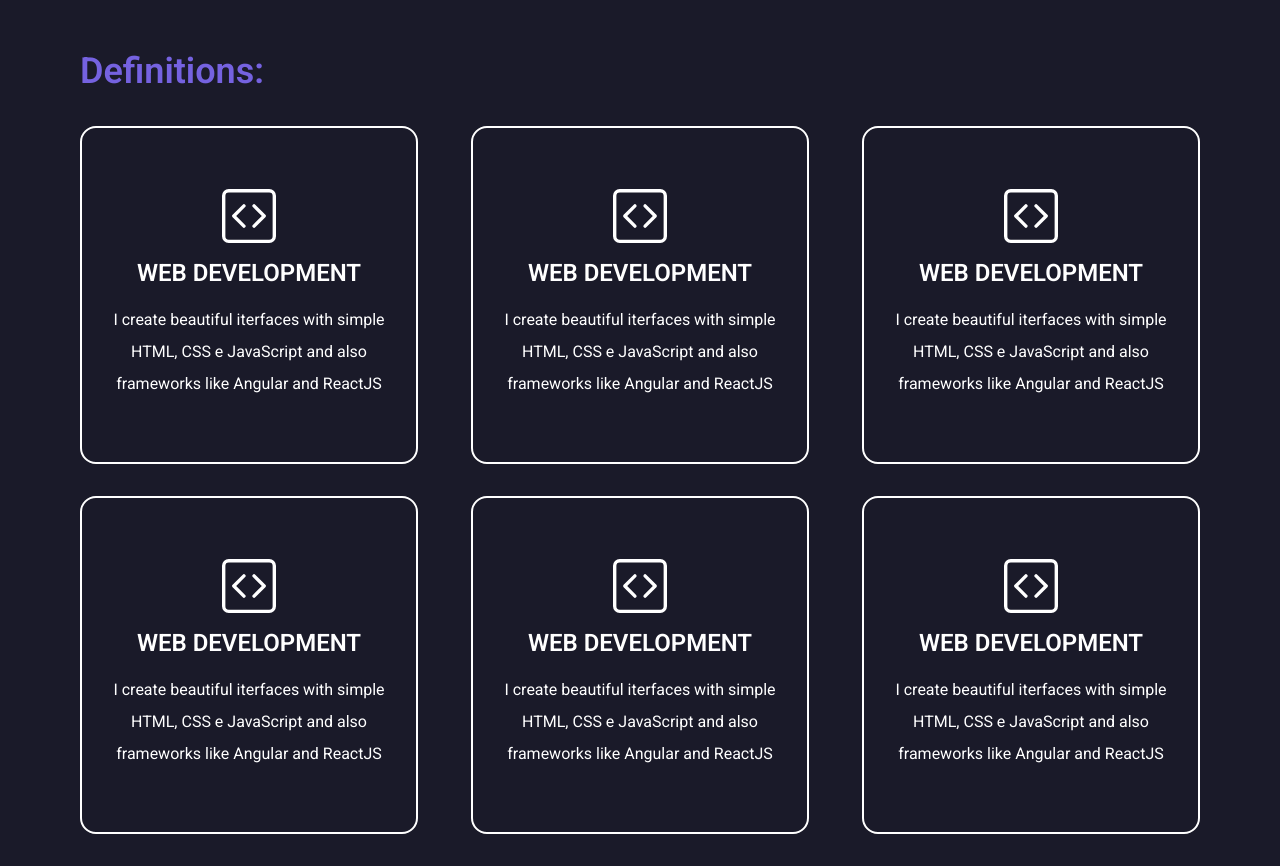
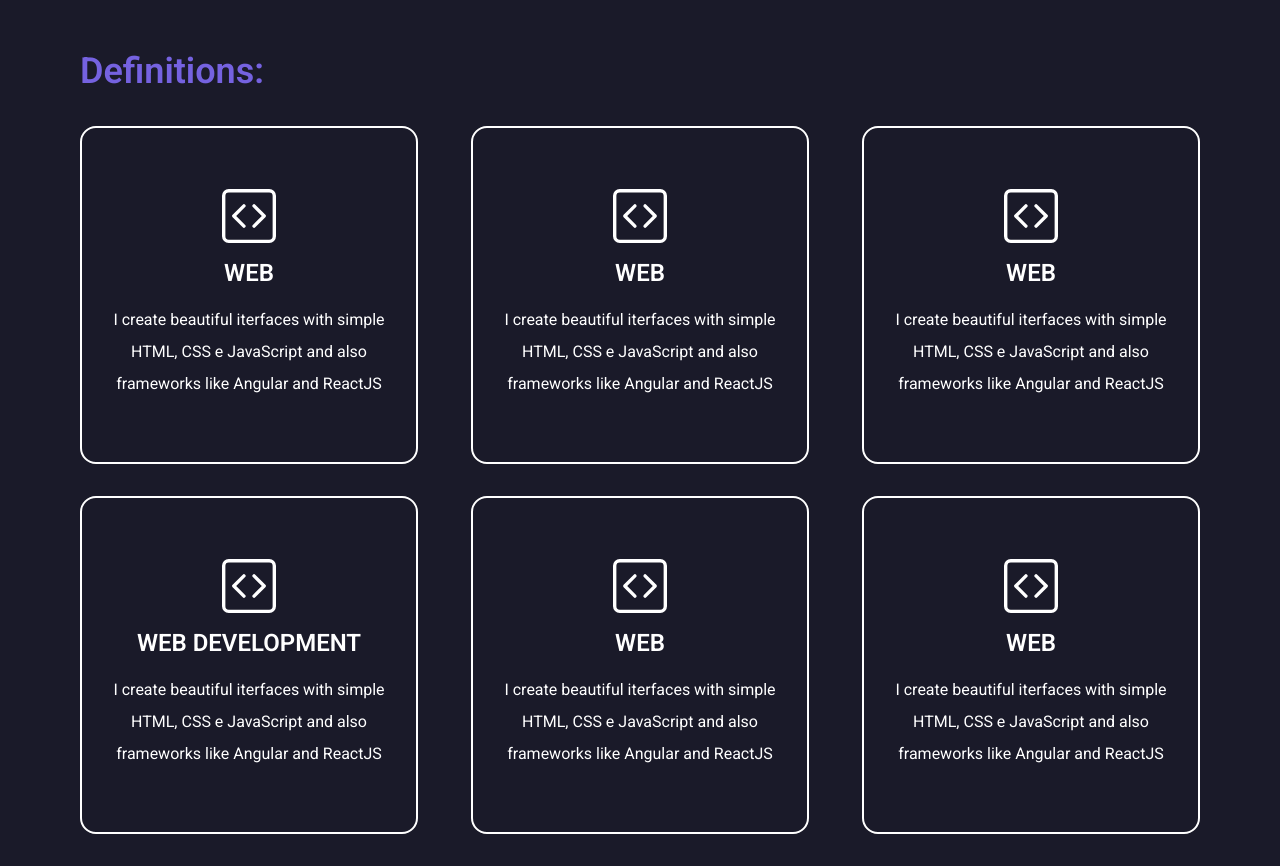
Before and after one commit to ErickBss/Portfolio, a Next.js app: page / in a window 1280 px wide. Shown: the part 1480-2346 px from the top of the page. Built offline with nearby package versions, Linux system fonts and the light colour scheme.

Commit message:
interaction_between_pages

```diff
--- a/src/components/About/cards.tsx
+++ b/src/components/About/cards.tsx
@@ -1,4 +1,5 @@
 import { Box, Icon, Text } from '@chakra-ui/react'
+import { useEffect } from 'react'
 import { IconType } from 'react-icons'
 
 interface AbilitiesCardsProps {
@@ -23,7 +24,9 @@
   return (
     <Box
       as="button"
-      onClick={() => handleCurrentAbility(ability)}
+      onClick={() => {
+        handleCurrentAbility(ability)
+      }}
       display="flex"
       w={{ base: '8rem', md: '10rem', lg: '13rem', xl: '15.875rem' }}
       h={{ base: '8rem', md: '10rem', lg: '13rem', xl: '15.875rem' }}
--- a/src/components/About/index.tsx
+++ b/src/components/About/index.tsx
@@ -87,7 +87,7 @@
             icon={BsCodeSquare}
           />
         </Flex>
-        <Definitions />
+        <Definitions currentAbility={currentAbility} />
       </Flex>
     </Flex>
   )
--- a/src/components/Definitions/DefinitionBox.tsx
+++ b/src/components/Definitions/DefinitionBox.tsx
@@ -1,15 +1,36 @@
 import { Box, Icon, Heading, Text, Flex, VStack } from '@chakra-ui/react'
 
-import { BsCodeSquare } from 'react-icons/bs'
+import { IconType } from 'react-icons/lib'
 
-export function DefinitionBox() {
+interface DefinitionBoxProps {
+  icon: IconType
+  ability: string
+  description: string
+  currentAbility: string
+}
+
+export function DefinitionBox({
+  icon,
+  ability,
+  description,
+  currentAbility,
+}: DefinitionBoxProps) {
+  let isActive = false
+
+  console.log(currentAbility, '||', ability)
+
+  if (currentAbility === ability) {
+    isActive = true
+  }
+
   return (
     <Box
       display="flex"
       p="0 0.5rem"
       w="21.125rem"
       h="21.125rem"
-      border="2px solid white"
+      border="2px solid"
+      borderColor={isActive ? 'purple.400' : 'white'}
       flexDirection="column"
       justifyContent="center"
       gap="1rem"
@@ -18,14 +39,13 @@
       borderRadius="1rem"
     >
       <VStack spacing="1rem">
-        <Icon as={BsCodeSquare} fontSize="3.375rem" />
+        <Icon as={icon} fontSize="3.375rem" />
         <Heading fontSize="1.5rem" textTransform="uppercase" fontWeight="600">
-          Web Development
+          {ability}
         </Heading>
       </VStack>
       <Text fontSize="1rem" lineHeight="2rem">
-        I create beautiful iterfaces with simple HTML, CSS e JavaScript and also
-        frameworks like Angular and ReactJS
+        {description}
       </Text>
     </Box>
   )
--- a/src/components/Definitions/index.tsx
+++ b/src/components/Definitions/index.tsx
@@ -2,7 +2,13 @@
 
 import { DefinitionBox } from './DefinitionBox'
 
-export function Definitions() {
+import { BsCodeSquare } from 'react-icons/bs'
+
+interface DefinitionBoxProps {
+  currentAbility: string
+}
+
+export function Definitions({ currentAbility }: DefinitionBoxProps) {
   return (
     <Stack direction="column" spacing="2rem" w="70rem">
       <Heading color="purple.400" fontWeight="600">
@@ -10,12 +16,48 @@
       </Heading>
 
       <Flex justify="space-between" gap="2rem" flexWrap="wrap">
-        <DefinitionBox />
-        <DefinitionBox />
-        <DefinitionBox />
-        <DefinitionBox />
-        <DefinitionBox />
-        <DefinitionBox />
+        <DefinitionBox
+          icon={BsCodeSquare}
+          ability="Web"
+          currentAbility={currentAbility}
+          description="I create beautiful iterfaces with simple HTML, CSS e JavaScript and also
+          frameworks like Angular and ReactJS"
+        />
+        <DefinitionBox
+          icon={BsCodeSquare}
+          ability="Web"
+          currentAbility={currentAbility}
+          description="I create beautiful iterfaces with simple HTML, CSS e JavaScript and also
+          frameworks like Angular and ReactJS"
+        />
+        <DefinitionBox
+          icon={BsCodeSquare}
+          ability="Web"
+          currentAbility={currentAbility}
+          description="I create beautiful iterfaces with simple HTML, CSS e JavaScript and also
+        frameworks like Angular and ReactJS"
+        />
+        <DefinitionBox
+          icon={BsCodeSquare}
+          ability="Web Development"
+          currentAbility={currentAbility}
+          description="I create beautiful iterfaces with simple HTML, CSS e JavaScript and also
+      frameworks like Angular and ReactJS"
+        />
+        <DefinitionBox
+          icon={BsCodeSquare}
+          ability="Web"
+          currentAbility={currentAbility}
+          description="I create beautiful iterfaces with simple HTML, CSS e JavaScript and also
+    frameworks like Angular and ReactJS"
+        />
+        <DefinitionBox
+          icon={BsCodeSquare}
+          ability="Web"
+          currentAbility={currentAbility}
+          description="I create beautiful iterfaces with simple HTML, CSS e JavaScript and also
+          frameworks like Angular and ReactJS"
+        />
       </Flex>
     </Stack>
   )
```
